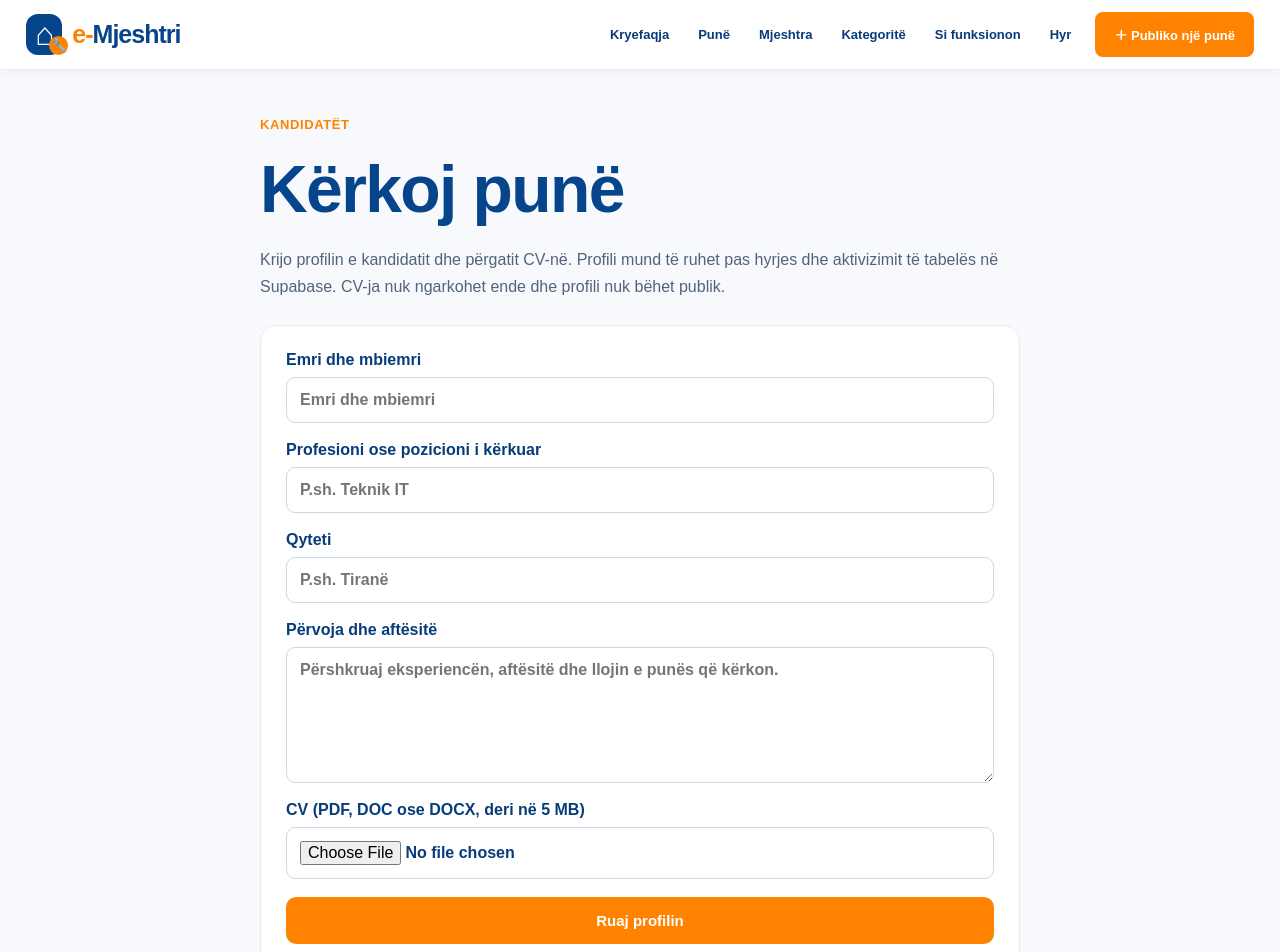
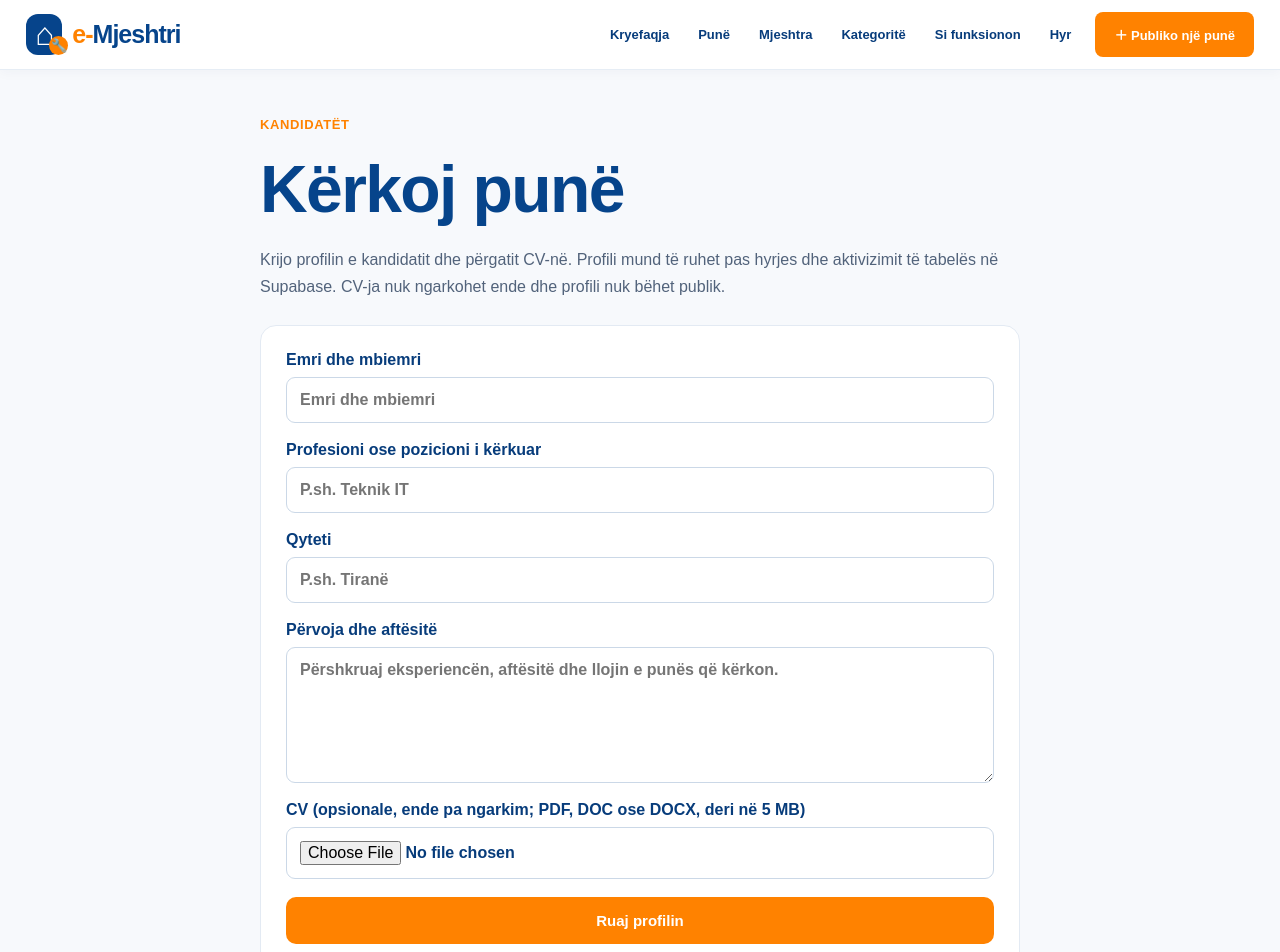
Before and after one commit to contactasatechservice-coder/e-Mjeshtri-Admin, a Next.js app in the folder platform/: page /kerkoj-pune in a window 1280 px wide. Shown: the top 952 px of the page. Built offline with nearby package versions, Linux system fonts and the light colour scheme.

Commit message:
Allow candidate profile save without requiring unavailable CV upload

```diff
--- a/platform/src/app/kerkoj-pune/page.tsx
+++ b/platform/src/app/kerkoj-pune/page.tsx
@@ -27,7 +27,6 @@ export default function CandidateProfilePage(){
    if(name.trim().length<3||headline.trim().length<5||city.trim().length<2||summary.trim().length<30){
      setNotice("Plotëso emrin, profesionin, qytetin dhe përshkrimin (të paktën 30 karaktere).");return;
    }
-   if(!cv){setNotice("Zgjidh CV-në në format PDF, DOC ose DOCX.");return;}
    setSaving(true);
    try {
      const supabase=getSupabase();
@@ -48,7 +47,7 @@ export default function CandidateProfilePage(){
      <label>Profesioni ose pozicioni i kërkuar<input required minLength={5} maxLength={160} value={headline} onChange={e=>setHeadline(e.target.value)} placeholder="P.sh. Teknik IT"/></label>
      <label>Qyteti<input required minLength={2} maxLength={80} value={city} onChange={e=>setCity(e.target.value)} placeholder="P.sh. Tiranë"/></label>
      <label>Përvoja dhe aftësitë<textarea required minLength={30} maxLength={3000} rows={6} value={summary} onChange={e=>setSummary(e.target.value)} placeholder="Përshkruaj eksperiencën, aftësitë dhe llojin e punës që kërkon."/></label>
-     <label>CV (PDF, DOC ose DOCX, deri në 5 MB)<input required type="file" accept=".pdf,.doc,.docx,application/pdf,application/msword,application/vnd.openxmlformats-officedocument.wordprocessingml.document" onChange={onFile}/></label>
+     <label>CV (opsionale, ende pa ngarkim; PDF, DOC ose DOCX, deri në 5 MB)<input type="file" accept=".pdf,.doc,.docx,application/pdf,application/msword,application/vnd.openxmlformats-officedocument.wordprocessingml.document" onChange={onFile}/></label>
      {cv&&<p className="form-note">CV e zgjedhur: {cv.name} ({(cv.size/1024/1024).toFixed(2)} MB). Nuk është ngarkuar.</p>}
      <button type="submit" disabled={saving} className="button primary">{saving?"Po ruhet...":"Ruaj profilin"}</button>
      <p role="status" aria-live="polite">{notice}</p>
```
